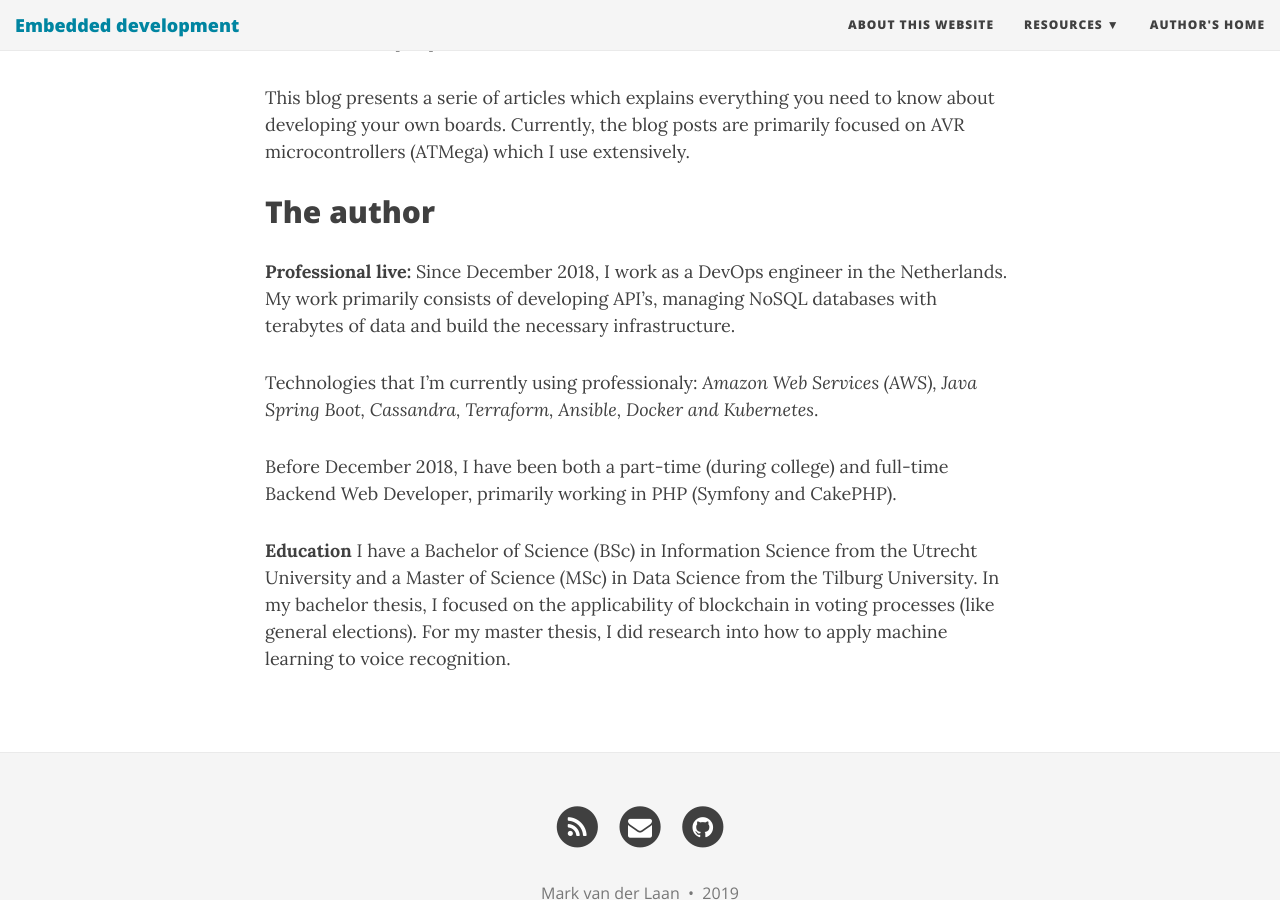
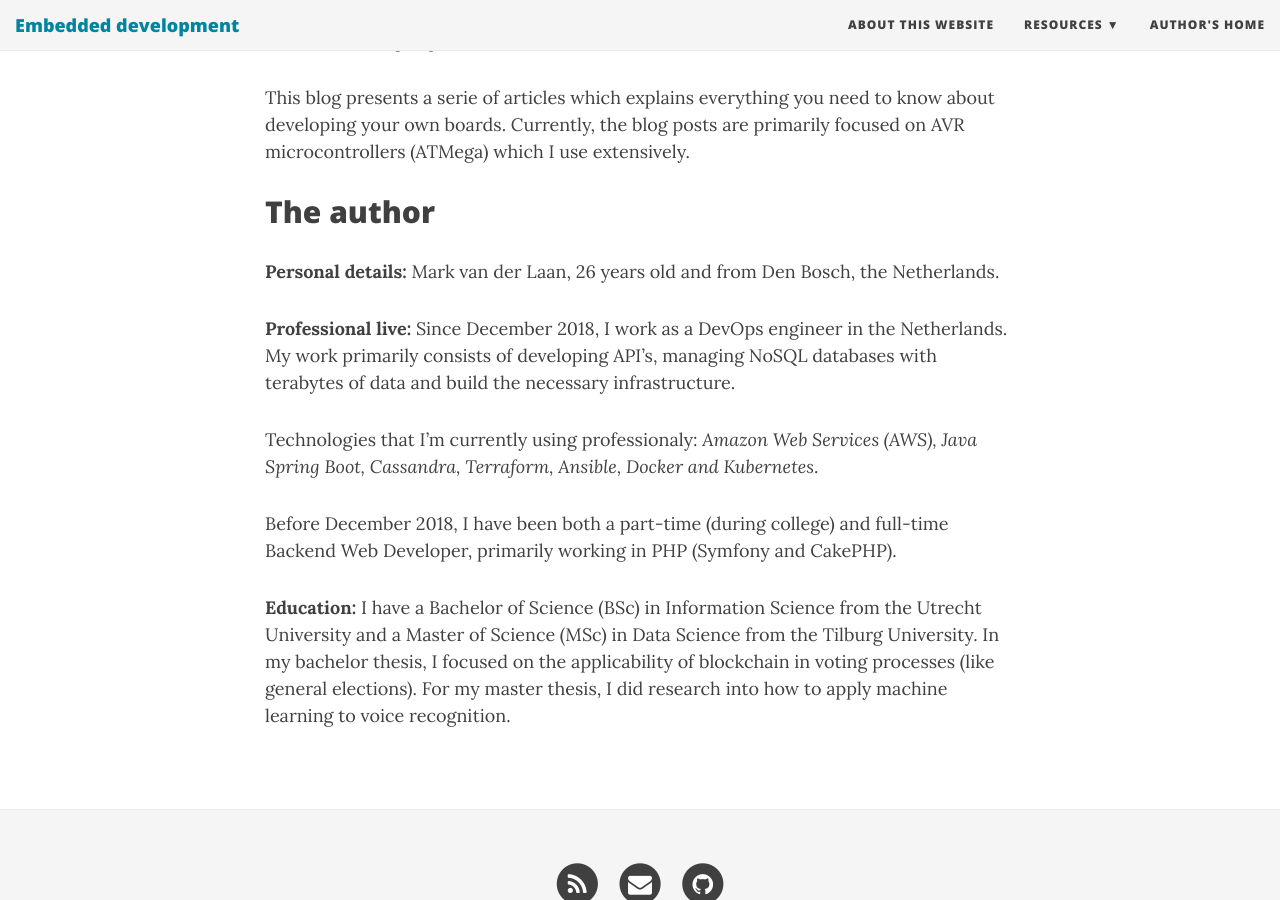
Before and after one commit to markvdlaan93/markvdlaan93.github.io, a Jekyll site: the page built from aboutthiswebsite.md, in a window 1280 px wide and 900 px high, scrolled down 584 px. Built offline with Jekyll 4.4.1, drawn with Linux system fonts in a browser that asks for light colours; nearby versions of some CDN libraries.

Commit message:
Add personal details to about this website page

```diff
--- a/aboutthiswebsite.md
+++ b/aboutthiswebsite.md
@@ -15,10 +15,12 @@ This blog presents a serie of articles which explains everything you need to kno
 
 ## The author
 
+**Personal details:** Mark van der Laan, 26 years old and from Den Bosch, the Netherlands.
+
 **Professional live:** Since December 2018, I work as a DevOps engineer in the Netherlands. My work primarily consists of developing API's, managing NoSQL databases with terabytes of data and build the necessary infrastructure.
 
 Technologies that I'm currently using professionaly: *Amazon Web Services (AWS), Java Spring Boot, Cassandra, Terraform, Ansible, Docker and Kubernetes*.
 
 Before December 2018, I have been both a part-time (during college) and full-time Backend Web Developer, primarily working in PHP (Symfony and CakePHP).
 
-**Education** I have a Bachelor of Science (BSc) in Information Science from the Utrecht University and a Master of Science (MSc) in Data Science from the Tilburg University. In my bachelor thesis, I focused on the applicability of blockchain in voting processes (like general elections). For my master thesis, I did research into how to apply machine learning to voice recognition.
+**Education:** I have a Bachelor of Science (BSc) in Information Science from the Utrecht University and a Master of Science (MSc) in Data Science from the Tilburg University. In my bachelor thesis, I focused on the applicability of blockchain in voting processes (like general elections). For my master thesis, I did research into how to apply machine learning to voice recognition.
```
